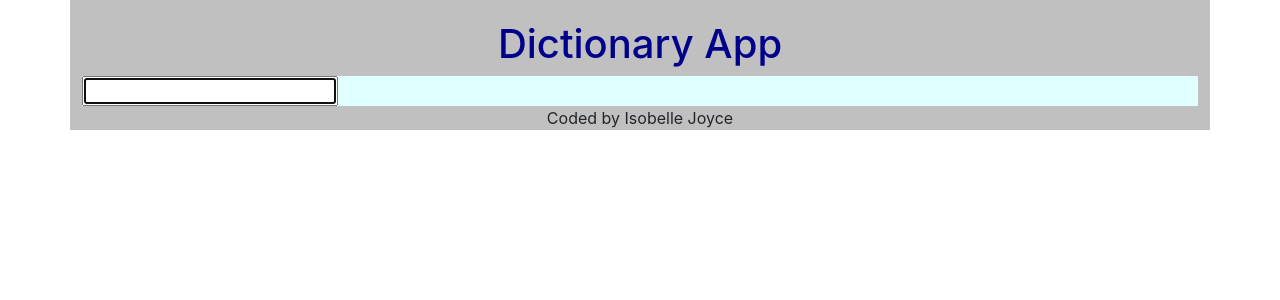
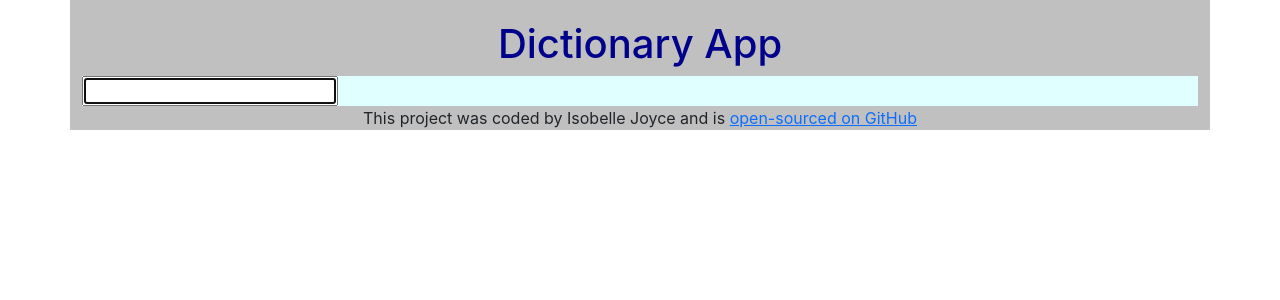
Before and after one commit to isobelleanna/dictionary-app, a React (Create React App) app: page / in a window 1280 px wide. Shown: the top 300 px of the page. Built offline with nearby package versions, Linux system fonts and the light colour scheme.

Commit message:
Added Github link

```diff
--- a/src/App.js
+++ b/src/App.js
@@ -12,7 +12,15 @@ function App() {
         <Dictionary />
       </main>
       <footer className="text-center">
-        Coded by Isobelle Joyce
+        This project was coded by Isobelle Joyce{" "}
+          and is{" "}
+          <a
+            href="https://github.com/isobelleanna/dictionary-app"
+            target="_blank"
+            rel="noopener noreferrer"
+          >
+            open-sourced on GitHub
+          </a>{" "}
       </footer>
       </div>
     </div>
```
